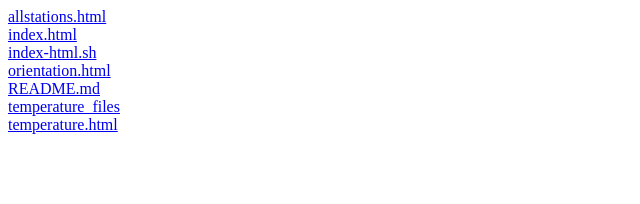
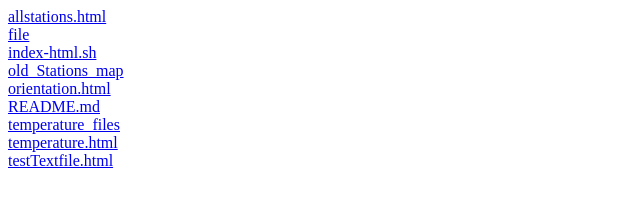
Before and after one commit to pokyah/pokyah-maps, a plain HTML site: page index.html in a window 1280 px wide. Shown: the whole page, without its empty margins (0-640 px from the left). Drawn offline with Linux system fonts and the light colour scheme.

Commit message:
updating index.html

```diff
--- a/index.html
+++ b/index.html
@@ -1,9 +1,11 @@
 <html><body>
 <a href="allstations.html">allstations.html</a><br/>
-<a href="index.html">index.html</a><br/>
+<a href="file">file</a><br/>
 <a href="index-html.sh">index-html.sh</a><br/>
+<a href="old_Stations_map">old_Stations_map</a><br/>
 <a href="orientation.html">orientation.html</a><br/>
 <a href="README.md">README.md</a><br/>
 <a href="temperature_files">temperature_files</a><br/>
 <a href="temperature.html">temperature.html</a><br/>
+<a href="testTextfile.html">testTextfile.html</a><br/>
 </body></html>
```
Also changed, not shown: 2 other files.
